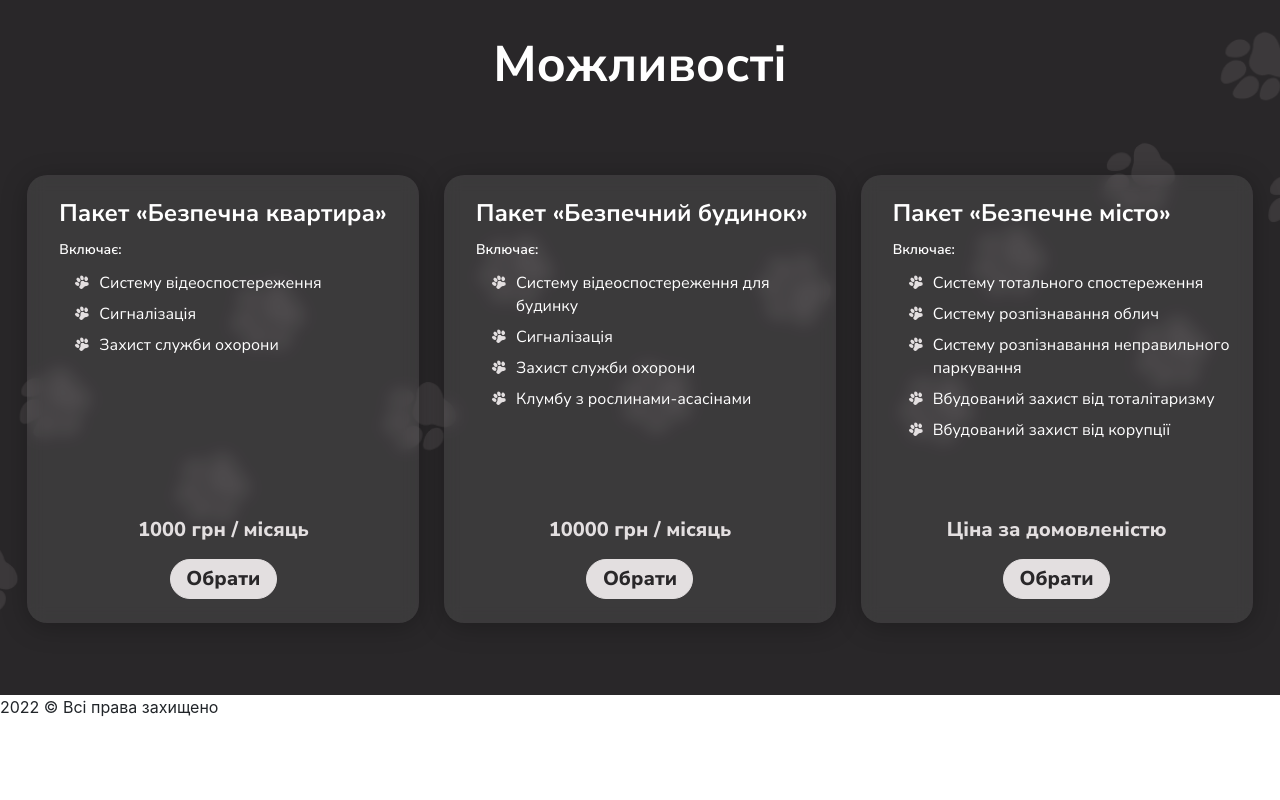
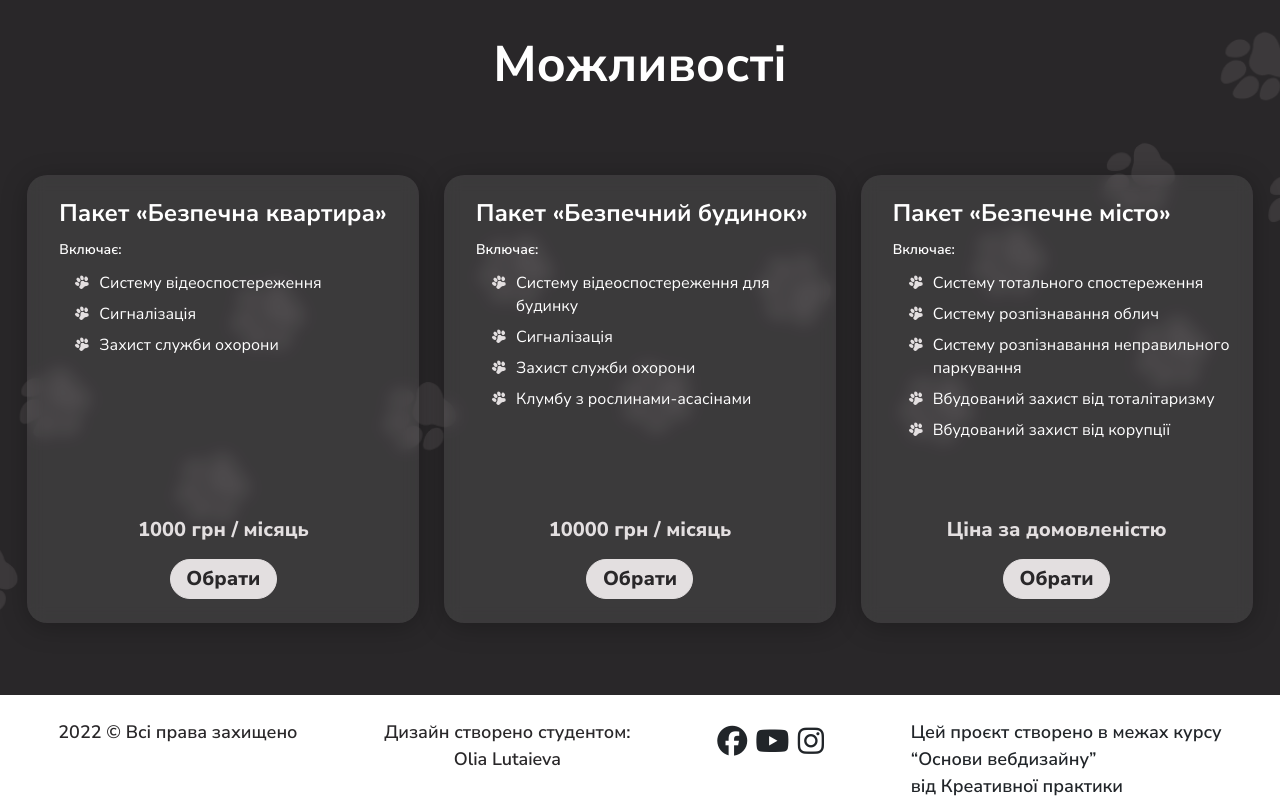
Before and after one commit to kyryloprogs/dogguard-website, a plain HTML site: page src/index.html in a window 1280 px wide. Shown: the part 2320-3120 px from the top of the page. Before the commit the page ends 3039 px from the top, so only its background shows below. Drawn offline with Linux system fonts and the light colour scheme.

Commit message:
FIrst commit

```diff
--- a/src/index.html
+++ b/src/index.html
@@ -14,6 +14,7 @@
     <link
         href="https://fonts.googleapis.com/css2?family=Montserrat:wght@900&family=Nunito+Sans:wght@300;400;600;700;800;900&display=swap"
         rel="stylesheet">
+
 </head>
 
 <body>
@@ -183,8 +184,36 @@
     </section>
 
     <footer>
-        <div class="footer_legal_text" id="license">2022 © Всі права захищено</div>
+        <div class="container">
+            <div class="footer_wrapper">
+                <div class="legal_text" id="license">2022 © Всі права захищено</div>
+
+                <div class="author">
+                    Дизайн створено студентом:
+                    <br>
+                    Olia Lutaieva
+                </div>
+
+                <div class="social">
+                    <i class="fab fa-facebook"></i>
+                    <i class="fab fa-youtube"></i>
+                    <i class="fab fa-instagram"></i>
+                </div>
+
+                <div class="add_info">
+                    Цей проєкт створено в межах курсу
+                    <br>
+                    “Основи вебдизайну”
+                    <br>
+                    від Креативної практики
+                </div>
+            </div>
+        </div>
+
     </footer>
+
+    <script src="https://kit.fontawesome.com/62c58101b8.js" crossorigin="anonymous"></script>
+
 </body>
 
 </html>
--- a/src/sass/style.sass
+++ b/src/sass/style.sass
@@ -1,3 +1,10 @@
+
+=footer_text_style
+    font-family: 'Nunito Sans'
+    font-style: normal
+    font-weight: 600
+    font-size: 18px
+    line-height: 150%
 
 .container
     max-width: 1600px
@@ -249,6 +256,7 @@ h3
 .capabilities
     min-height: 666px
     padding: 72px 0 72px 0
+
     .title
         position: relative
         text-align: center
@@ -393,6 +401,38 @@ h3
             color: #292729
             // margin-top: auto
 
-.footer
+footer
     max-height: 70px
-    &_legal_text
+    padding: 24px 0 30px 0
+    .footer_wrapper
+        display: flex
+        justify-content: space-around
+        flex-direction: row
+        .legal_text
+            +footer_text_style
+            color: #292729
+        .author
+            position: relative
+            text-align: center
+            vertical-align: top
+
+            +footer_text_style
+
+            color: #292729
+        .social
+            display: inline-block
+            font-size: 30px
+            i:hover
+                animation: icons 1s none infinite normal 0.3s
+        .add_info
+            +footer_text_style
+
+@keyframes  icons
+    0%
+        transform: rotate(0deg)
+    10%
+        transform: rotate(-20deg)
+    20%
+        transform: rotate(20deg)
+    100%
+        transform: rotate(360deg)
```
Also changed, not shown: src/css/style.css.
